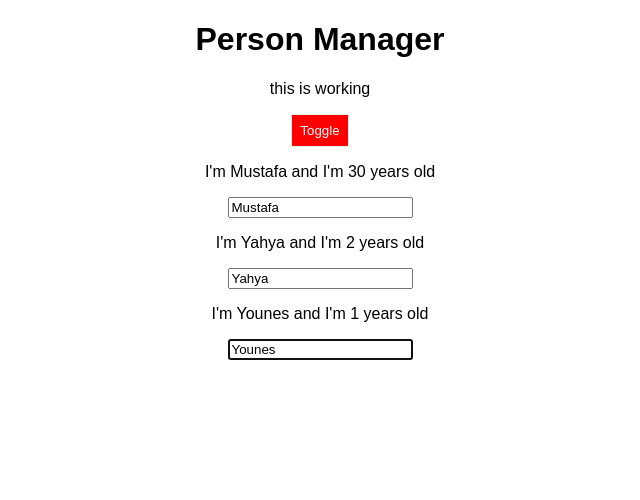
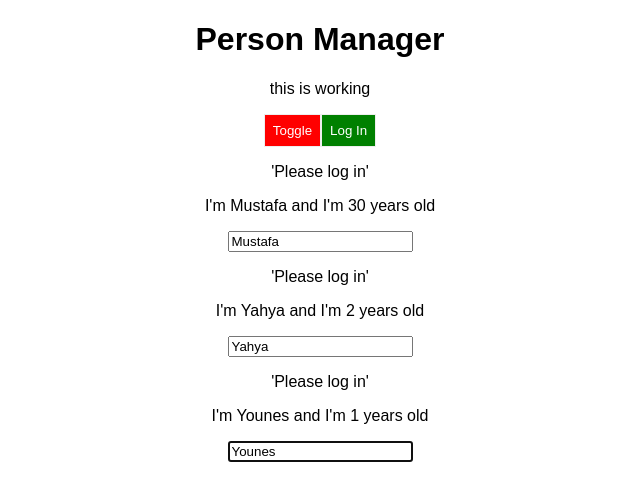
Before and after one commit to engeman2008/react-guide, a React app: page / in a window 1280 px wide. Shown: the top 500 px of the page, without its empty margins (320-960 px from the left). Built offline with nearby package versions, Linux system fonts and the light colour scheme.

Commit message:
prob chain problem

```diff
--- a/src/components/Cookpit/Cookpit.js
+++ b/src/components/Cookpit/Cookpit.js
@@ -33,6 +33,7 @@ const cookpit = (props) => {
             <button ref={toggleBtnRef} className={btnClass} onClick={props.clicked}>
                 Toggle
           </button>
+          <button onClick={props.login}>Log In</button>
         </div>
     );
 };
--- a/src/components/Persons/Person/Person.js
+++ b/src/components/Persons/Person/Person.js
@@ -22,6 +22,7 @@ class Person extends Component {
         return (
             //Aux or Fragment
             <Fragment>
+                {this.props.isAuth ? <p>'Authenticated'</p> : <p>'Please log in'</p>}
                 <p onClick={this.props.clicked} >I'm {this.props.name} and I'm {this.props.age} years old</p>
                 <p>{this.props.children}</p>
                 <input
--- a/src/components/Persons/Persons.js
+++ b/src/components/Persons/Persons.js
@@ -8,7 +8,8 @@ const persons = (props) => props.persons.map((person, index) => {
         changed={(event) => props.changed(event, person.id)}
         name={person.name}
         age={person.age}
-        key={person.id} />
+        key={person.id}
+        isAuth={props.isAuthenticated} />
 });
 
 export default persons;
--- a/src/containers/App.js
+++ b/src/containers/App.js
@@ -14,7 +14,8 @@ class App extends PureComponent {
       { id: '3', name: 'Younes', age: '1' },
     ],
     otherState: 'toggle ok',
-    changeCounter: 0
+    changeCounter: 0,
+    authenticated: false
   };
 
   componentDidMount = () => {
@@ -55,6 +56,10 @@ class App extends PureComponent {
     this.setState({ showPersons: !doesShow });
   };
 
+  loginHandler = () => {
+    this.setState({authenticated: true});
+  };
+
   render() {
     console.log('App.js render')
     let persons = null;
@@ -63,6 +68,7 @@ class App extends PureComponent {
         persons={this.state.persons}
         clicked={this.deletePersonHandler}
         changed={this.nameChangedHandler}
+        isAuthenticated={this.state.authenticated}
       />;
     }
 
@@ -72,7 +78,8 @@ class App extends PureComponent {
           title={this.props.appTitle}
           showPersons={this.state.showPersons}
           personsLength={this.state.persons.length}
-          clicked={this.togglePersonHandler} />
+          clicked={this.togglePersonHandler}
+          login={this.loginHandler} />
         {persons}
       </WithClass>
     );
```
